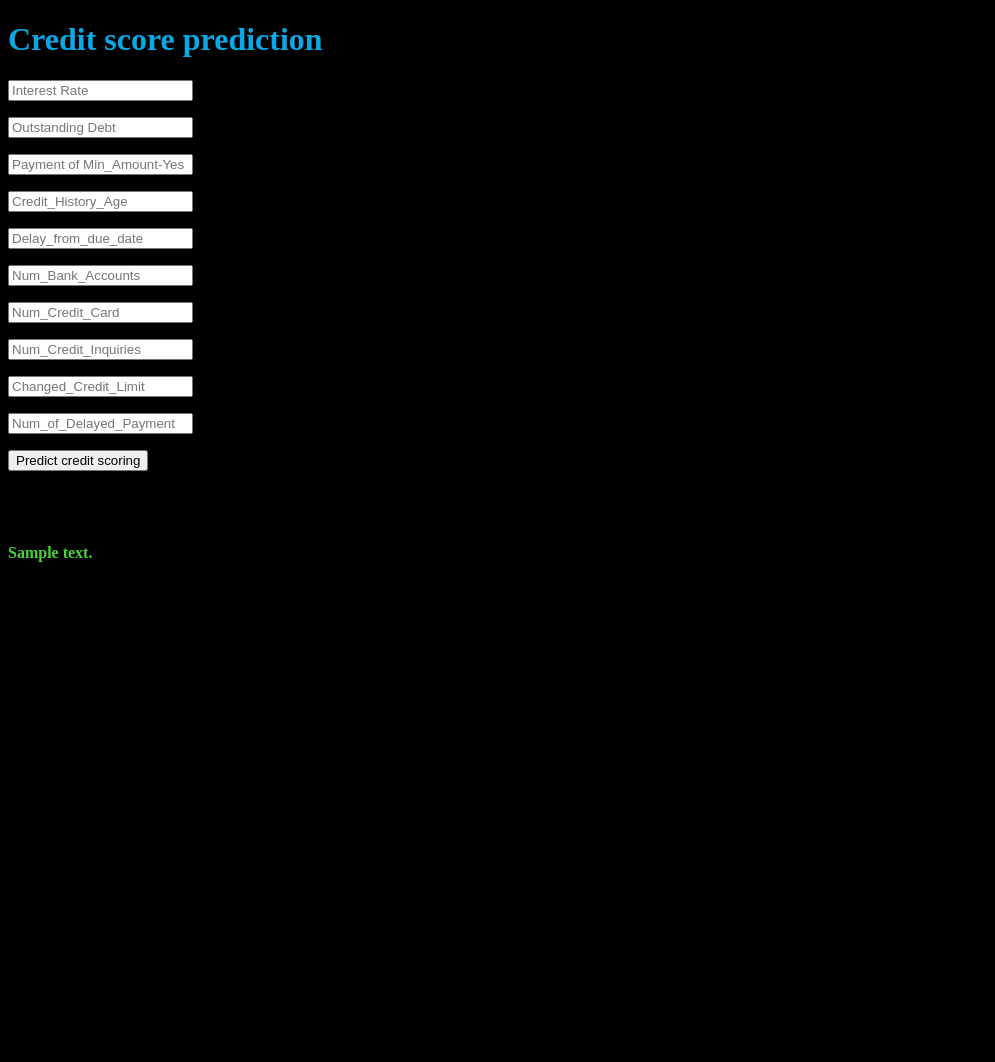
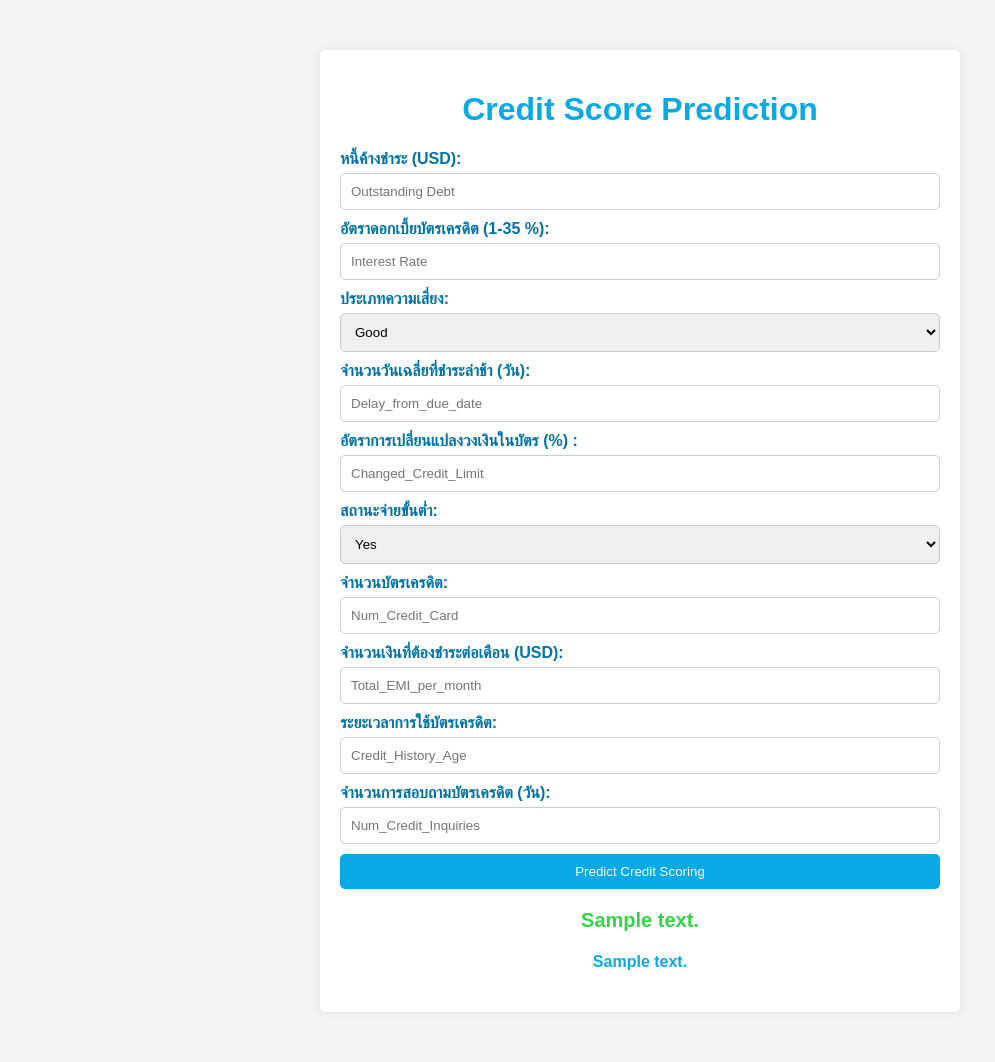
Before and after one commit to HSThx/credit-score-prediction, a Flask app: template templates/index.html in a window 1280 px wide. Shown: the whole page, without its empty margins (0-995 px from the left). Before the commit the page ends 562 px from the top, so only its background shows below. Run offline with Flask 3, Linux system fonts and the light colour scheme; the template is opened without the code that fills it: most values are stand-ins (such as "Sample title", 1, 10 or a date in 2020); parts of the project's set-up code (start-up, migrations or seed data) failed here and were passed over.

Commit message:
Update index.html

```diff
--- a/templates/index.html
+++ b/templates/index.html
@@ -1,42 +1,130 @@
 <!DOCTYPE html>
-<html >
+<html>
 <head>
-  <meta charset="UTF-8">
+    <meta charset="UTF-8">
+    <meta name="viewport" content="width=device-width, initial-scale=1.0">
+    <title>Credit Score Prediction</title>
+    <style>
+        body {
+            background-color: #f5f5f5;
+            font-family: Arial, sans-serif;
+            margin: 0;
+            padding: 0;
+        }
 
-  <!-- Make it compatible to mobile devices -->
-  <meta name="viewport" content="width=device-width, initial-scale=1.0">
+        .container {
+            max-width: 600px;
+            margin: 50px auto;
+            padding: 20px;
+            background-color: #fff;
+            border-radius: 5px;
+            box-shadow: 0 0 10px rgba(0, 0, 0, 0.1);
+        }
 
-  <title>Credit Score Prediction</title>
+        h1 {
+            color: #0ba8e6;
+            text-align: center;
+        }
 
+        form {
+            margin-top: 20px;
+        }
+
+        select,
+        input[type="text"] {
+            width: 100%;
+            padding: 10px;
+            margin-bottom: 10px;
+            border-radius: 5px;
+            border: 1px solid #ccc;
+            box-sizing: border-box;
+        }
+
+        label {
+            display: block;
+            margin-bottom: 5px;
+            color: #0074a9;
+            font-size: 16px;
+            font-weight: bold;
+        }
+
+        button {
+            width: 100%;
+            padding: 10px;
+            background-color: #0ba8e6;
+            color: #fff;
+            border: none;
+            border-radius: 5px;
+            cursor: pointer;
+        }
+
+            button:hover {
+                background-color: #0074a9;
+            }
+
+        .result {
+            margin-top: 20px;
+            text-align: center;
+        }
+
+            .result h3 {
+                color: #33d348;
+                font-size: 20px;
+            }
+
+            .result h4 {
+                color: #0ba8e6;
+                font-size: 16px;
+            }
+    </style>
 </head>
+<body>
+    <div class="container">
+        <h1>Credit Score Prediction</h1>
+        <form action="{{ url_for('predict') }}" method="post">
+            <label for="Outstanding_Debt">หนี้ค้างชำระ (USD):</label>
+            <input type="text" id="Outstanding_Debt" name="Outstanding_Debt" placeholder="Outstanding Debt" required>
 
-<body style="background: #000000;">
- <div class="login">
-	<h1 style="color:rgb(11, 168, 230);">Credit score prediction</h1>
+            <label for="Interest_Rate">อัตราดอกเบี้ยบัตรเครดิต (1-35 %):</label>
+            <input type="text" id="Interest_Rate" name="Interest_Rate" placeholder="Interest Rate" required>
 
-     <!-- Action is where the data is sent. In our case, predict page.
-     If action is omitted, it assumed to be the current page -->
-    <form action="{{ url_for('predict')}}"method="post">
-    	<input type="text" name="Interest_Rate" placeholder="Interest Rate" required="required" /><p>
-      <input type="text" name="Outstanding_Debt" placeholder="Outstanding Debt" required="required" /><p>
-      <input type="text" name="Payment_of_Min_Amount" placeholder="Payment of Min_Amount-Yes" required="required" /><p>
-      <input type="text" name="Credit_History_Age" placeholder="Credit_History_Age" required="required" /><p>
-      <input type="text" name="Delay_from_due_date" placeholder="Delay_from_due_date" required="required" /><p>
-      <input type="text" name="Num_Bank_Accounts" placeholder="Num_Bank_Accounts" required="required" /><p>
-      <input type="text" name="Num_Credit_Card" placeholder="Num_Credit_Card" required="required" /><p>
-      <input type="text" name="Num_Credit_Inquiries" placeholder="Num_Credit_Inquiries" required="required" /><p>
-      <input type="text" name="Changed_Credit_Limit" placeholder="Changed_Credit_Limit" required="required" /><p>
-        <input type="text" name="Num_of_Delayed_Payment" placeholder="Num_of_Delayed_Payment" required="required" /><p></p>
-       <button type="submit" class="btn btn-primary btn-block btn-large">Predict credit scoring</button></p>
-    </form>
+            <label for="Credit_Mix">ประเภทความเสี่ยง:</label>
+            <select id="Credit_Mix" name="Credit_Mix" required>
+                <option value="2">Good</option>
+                <option value="1">Standard</option>
+                <option value="0">Bad</option>
+            </select>
 
-   <br>
-   <br>
-   <h4 style="color:rgb(73, 210, 58);">
-   {{ prediction_text }} </h4>
+            <label for="Delay_from_due_date">จำนวนวันเฉลี่ยที่ชำระล่าช้า (วัน):</label>
+            <input type="text" id="Delay_from_due_date" name="Delay_from_due_date" placeholder="Delay_from_due_date" required>
 
- </div>
+            <label for="Changed_Credit_Limit">อัตราการเปลี่ยนแปลงวงเงินในบัตร (%) :</label>
+            <input type="text" id="Changed_Credit_Limit" name="Changed_Credit_Limit" placeholder="Changed_Credit_Limit" required>
 
+            <label for="Payment_of_Min_Amount">สถานะจ่ายขั้นต่ำ:</label>
+            <select id="Payment_of_Min_Amount" name="Payment_of_Min_Amount" required>
+                <option value="1">Yes</option>
+                <option value="0">No</option>
+            </select>
 
+            <label for="Num_Credit_Card">จำนวนบัตรเครดิต:</label>
+            <input type="text" id="Num_Credit_Card" name="Num_Credit_Card" placeholder="Num_Credit_Card" required>
+
+            <label for="Total_EMI_per_month">จำนวนเงินที่ต้องชำระต่อเดือน (USD):</label>
+            <input type="text" id="Total_EMI_per_month" name="Total_EMI_per_month" placeholder="Total_EMI_per_month" required>
+
+            <label for="Credit_History_Age">ระยะเวลาการใช้บัตรเครดิต:</label>
+            <input type="text" id="Credit_History_Age" name="Credit_History_Age" placeholder="Credit_History_Age" required>
+
+            <label for="Num_Credit_Inquiries">จำนวนการสอบถามบัตรเครดิต (วัน):</label>
+            <input type="text" id="Num_Credit_Inquiries" name="Num_Credit_Inquiries" placeholder="Num_Credit_Inquiries" required>
+
+            <button type="submit">Predict Credit Scoring</button>
+        </form>
+        <div class="result">
+            <h3>{{ prediction_text }}</h3>
+            <h4>{{ prediction_text2 }}</h4>
+        </div>
+    </div>
 </body>
 </html>
```
